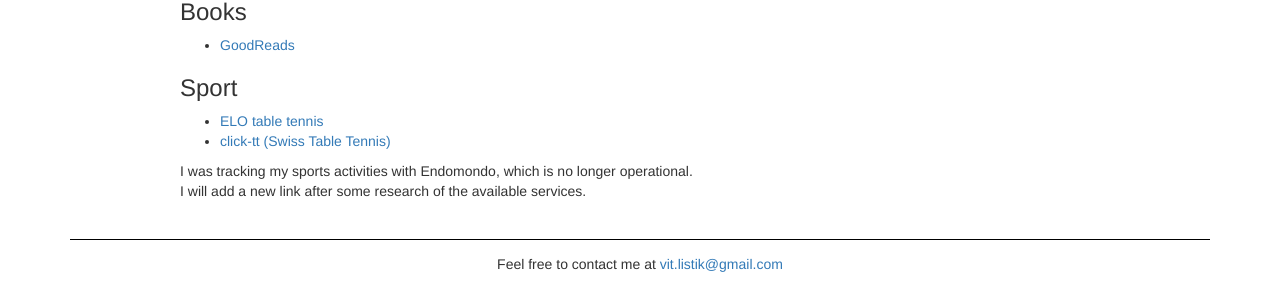
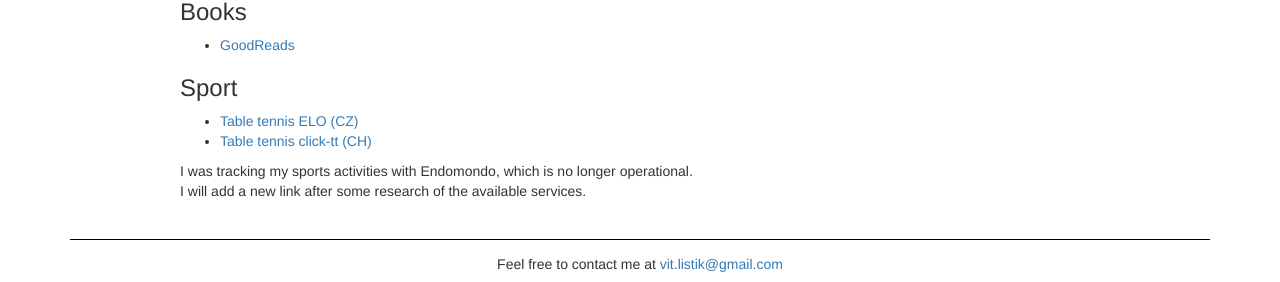
Before and after one commit to tivvit/tivvit.github.io, a Jekyll site: the page built from about.html, in a window 1280 px wide. Shown: the part 821-1103 px from the top of the page. Built offline with Jekyll 4.4.1, drawn with Linux system fonts in a browser that asks for light colours.

Commit message:
Improve table tennis profile links to clearly distinguish CZ and CH

```diff
--- a/about.html
+++ b/about.html
@@ -71,10 +71,10 @@ id: about
         <h3>Sport</h3>
         <ul>
             <li>
-                <a href="https://www.elost.cz/st/hrac/listik_vit_1991">ELO table tennis</a>
+                <a href="https://www.elost.cz/st/hrac/listik_vit_1991">Table tennis ELO (CZ)</a>
             </li>
             <li>
-                <a href="https://www.click-tt.ch/cgi-bin/WebObjects/nuLigaTTCH.woa/wa/playerPortrait?federation=STT&person=1793985&club=33195">click-tt (Swiss Table Tennis)</a>
+                <a href="https://www.click-tt.ch/cgi-bin/WebObjects/nuLigaTTCH.woa/wa/playerPortrait?federation=STT&person=1793985&club=33195">Table tennis click-tt (CH)</a>
             </li>
         </ul>
         <p>
```
